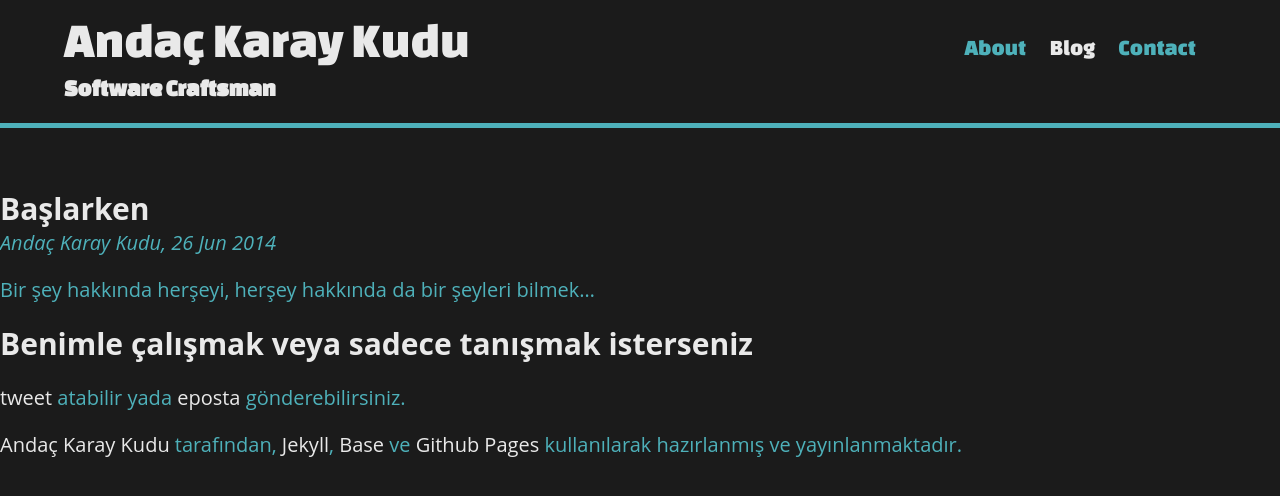
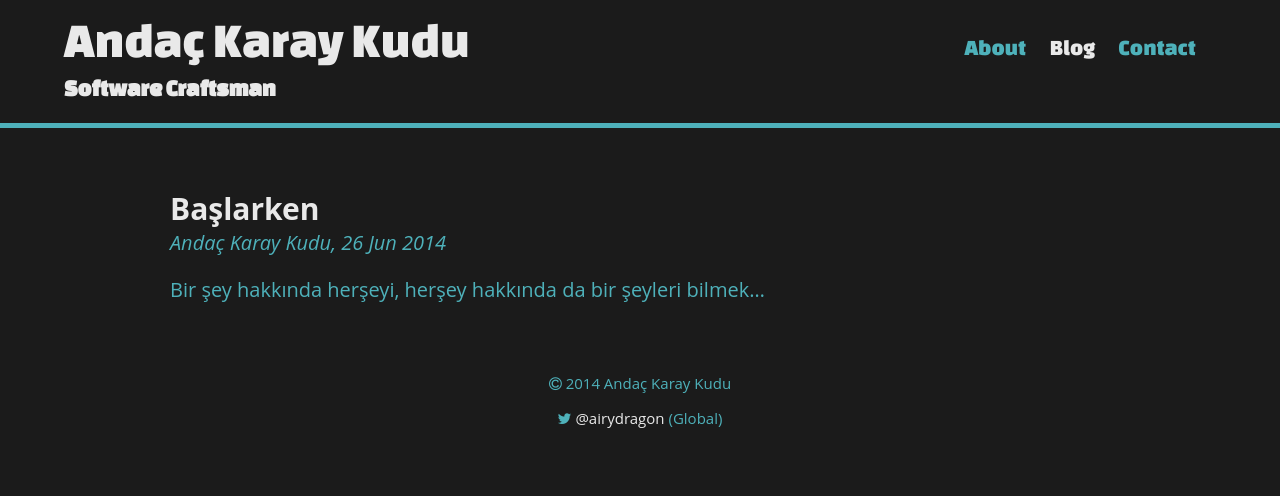
Before and after one commit to akkudu/akkudu.github.io, a Jekyll site: the page built from index.html, in a window 1280 px wide. Shown: the top 496 px of the page. Built offline with Jekyll 4.4.1, drawn with Linux system fonts in a browser that asks for light colours; nearby versions of some CDN libraries.

Commit message:
Remove cruft from default layout

```diff
--- a/_layouts/default.html
+++ b/_layouts/default.html
@@ -1,51 +1,26 @@
 <!DOCTYPE html>
-<html lang="en" class="no-js">
-
+<html>
   <head>
     {% include head.html %}
   </head>
-
   <body>
     <header>
       {% include header.html %}
     </header>
 
-    {{ content }}
 
-    <div class="blue-row">
-      <div class="container row-5 mobile-full mobile-row-2 clear font-light">
-        <div class="left col-6 mobile-full mobile-row-2">
-          <h2 class="font-light h3">
-          </h2>
-          <p class="col-11 mobile-full no-margin">
+    <div id="wrapper">
+      {{ page.overview}}
 
-          </p>
-        </div>
-        <div class="col col-11 mobile-full mobile-row-2 mobile-no-gutter">
-          <h2 class="font-light h3">Benimle çalışmak veya sadece tanışmak isterseniz</h2>
-          <p class="col-11 mobile-full no-margin">
-            <a title="@{{ site.twitter }}" href="https://twitter.com/{{ site.twitter }}">tweet</a> atabilir yada
-            <a title="{{ site.email }}" href="mailto:{{ site.email }}">eposta</a> gönderebilirsiniz.
-          </p>
-        </div>
-      </div>
+      {{ content }}
+
+      <footer>
+        <i class="fa fa-copyright"></i> 2014 Andaç Karay Kudu
+        <p>
+          <i class="fa fa-twitter"></i>
+          <a href="https://twitter.com/airydragon">@airydragon</a> (Global)
+        </p>
+      </footer>
     </div>
-
-    <section class="smoke-row">
-      <div class="container clear">
-        <div class="left text-left mobile-full mobile-text-left">
-          <a title=":)" href="http://www.akkudu.com">Andaç Karay Kudu</a> tarafından,
-
-          <a href="http://jekyllrb.com/">Jekyll</a>,
-          <a href="http://matthewhartman.github.io/base/">Base</a> ve
-          <a href="https://pages.github.com/">Github Pages</a> kullanılarak hazırlanmış ve yayınlanmaktadır.
-        </div>
-      </div>
-    </credits>
-
-
-    <script src="/js/jquery-1.11.1.min.js"></script>
-    <script src="/js/default.js"></script>
-
   </body>
 </html>
```
